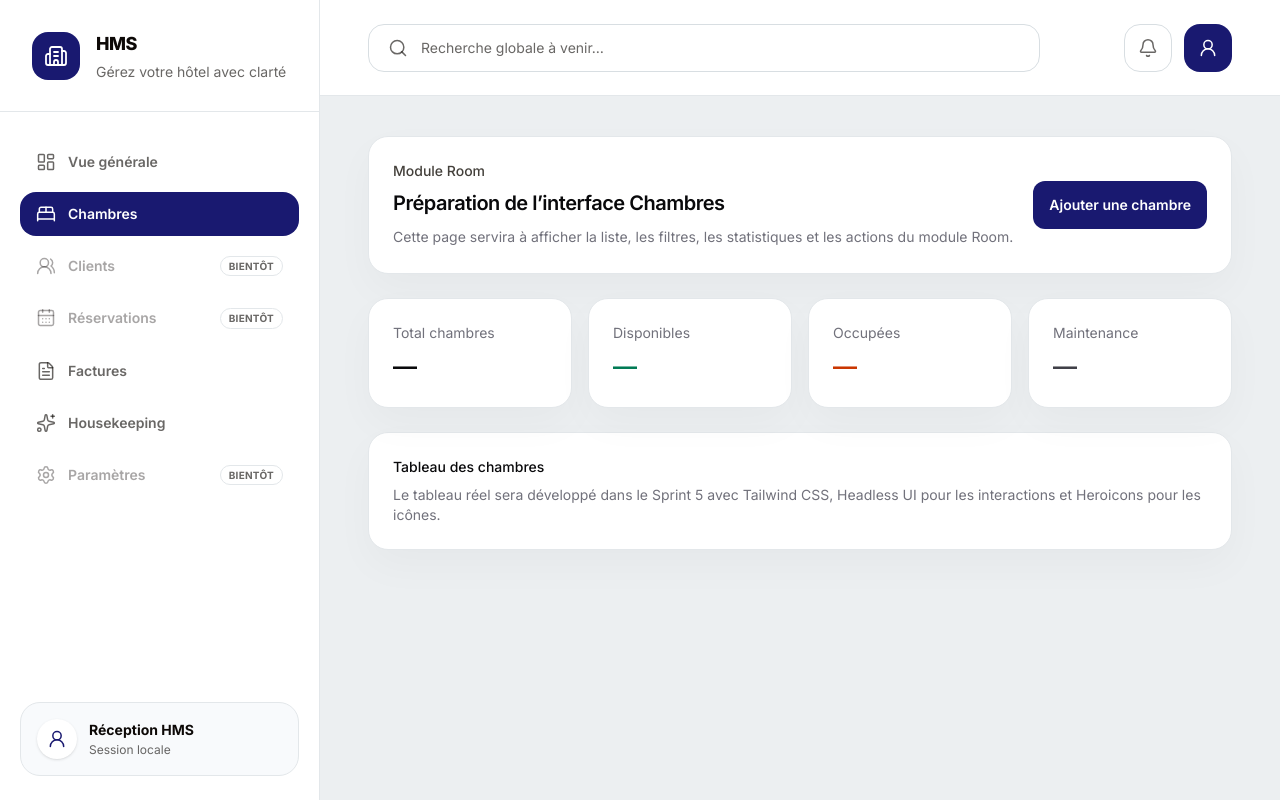
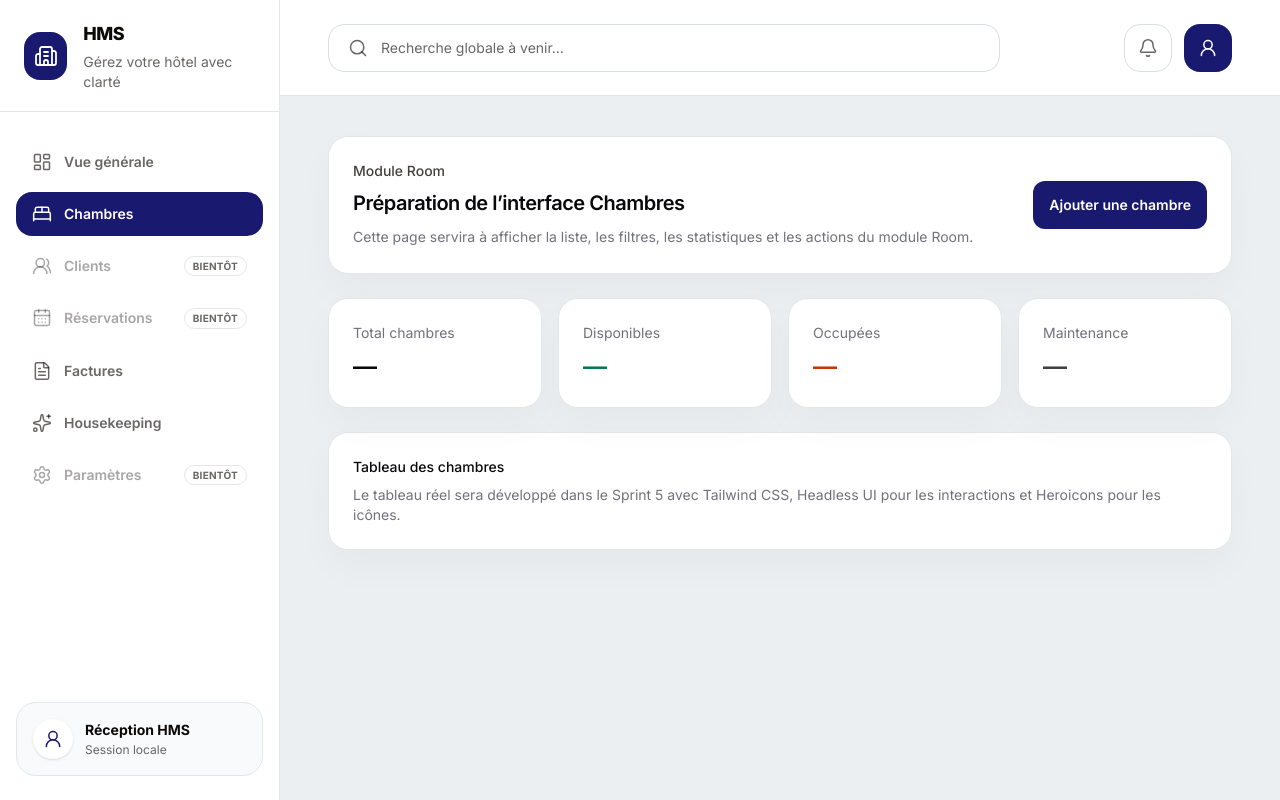
Before and after one commit to Mouad45-bit/hotel-management-system, a Next.js app in the folder frontend/: page /rooms in a window 1280 px wide. Built offline with nearby package versions, Linux system fonts and the light colour scheme.

Commit message:
style(frontend): reduce sidebar width

```diff
--- a/frontend/src/components/layout/AppLayout.tsx
+++ b/frontend/src/components/layout/AppLayout.tsx
@@ -13,7 +13,7 @@ export function AppLayout({ children, title, description }: AppLayoutProps) {
         <div className="min-h-screen bg-[var(--hms-page)]">
             <Sidebar />
 
-            <div className="lg:pl-[320px]">
+            <div className="lg:pl-[280px]">
                 <Topbar title={title} description={description} />
 
                 <main className="px-5 py-8 sm:px-8 lg:px-12 lg:py-10">
--- a/frontend/src/components/layout/Sidebar.tsx
+++ b/frontend/src/components/layout/Sidebar.tsx
@@ -37,8 +37,8 @@ export function Sidebar() {
     const pathname = usePathname();
 
     return (
-        <aside className="fixed inset-y-0 left-0 hidden w-[320px] border-r border-[var(--hms-soft-border)] bg-white lg:block">
-            <div className="flex h-28 items-center gap-4 border-b border-[var(--hms-soft-border)] px-8">
+        <aside className="fixed inset-y-0 left-0 hidden w-[280px] border-r border-[var(--hms-soft-border)] bg-white lg:block">
+            <div className="flex h-28 items-center gap-4 border-b border-[var(--hms-soft-border)] px-6">
                 <div className="flex h-12 w-12 items-center justify-center rounded-2xl bg-[var(--hms-primary)] text-white">
                     <Building2 aria-hidden="true" className="h-6 w-6" strokeWidth={1.8} />
                 </div>
@@ -49,7 +49,7 @@ export function Sidebar() {
                 </div>
             </div>
 
-            <nav className="space-y-2 px-5 py-7">
+            <nav className="space-y-2 px-4 py-7">
                 {navigation.map((item) => {
                     const Icon = item.icon;
                     const active =
@@ -92,7 +92,7 @@ export function Sidebar() {
                 })}
             </nav>
 
-            <div className="absolute bottom-6 left-5 right-5 rounded-[20px] border border-[var(--hms-soft-border)] bg-slate-50 p-4">
+            <div className="absolute bottom-6 left-4 right-4 rounded-[20px] border border-[var(--hms-soft-border)] bg-slate-50 p-4">
                 <div className="flex items-center gap-3">
                     <div className="flex h-10 w-10 items-center justify-center rounded-full bg-white text-[var(--hms-primary)] shadow-sm">
                         <UserRound aria-hidden="true" className="h-5 w-5" strokeWidth={1.8} />
```
